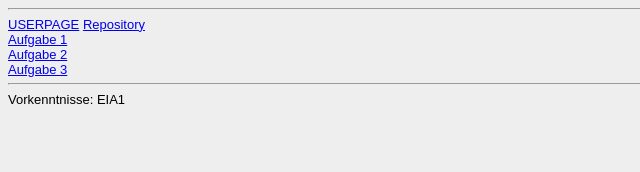
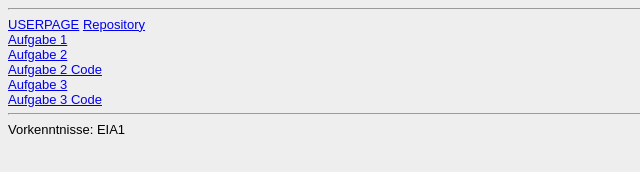
Before and after one commit to yeniayeb/Endabgabe, a plain HTML site: page steckbrief/steckbrief.htm in a window 1280 px wide. Shown: the whole page, without its empty margins (0-640 px from the left). Drawn offline with Linux system fonts and the light colour scheme.

Commit message:
Add files via upload

```diff
--- a/steckbrief/steckbrief.htm
+++ b/steckbrief/steckbrief.htm
@@ -12,8 +12,9 @@
 <a href="https://github.com/yeniayeb/EIA2-Inverted"target="_blank">Repository</a> <br>
 <a href="https://yeniayeb.github.io/EIA2-Inverted/Aufgabe 1/Aufgabe 1.pdf"target="_blank">Aufgabe 1</a> <br>
 <a href="https://yeniayeb.github.io/EIA2-Inverted/Aufgabe2/Aufgabe2.pdf"target="_blank">Aufgabe 2</a> <br>
+<a href="https://yeniayeb.github.io/EIA2-Inverted/Aufgabe2/index.html"target="_blank">Aufgabe 2 Code</a> <br>
 <a href="https://yeniayeb.github.io/EIA2-Inverted/Aufgabe3/Aufgabe 3.pdf"target="_blank">Aufgabe 3</a> <br>
-
+<a href="https://yeniayeb.github.io/EIA2-Inverted/Aufgabe3/Aufgabe 3.pdf"target="_blank">Aufgabe 3 Code</a> <br>
 
 
 
```
